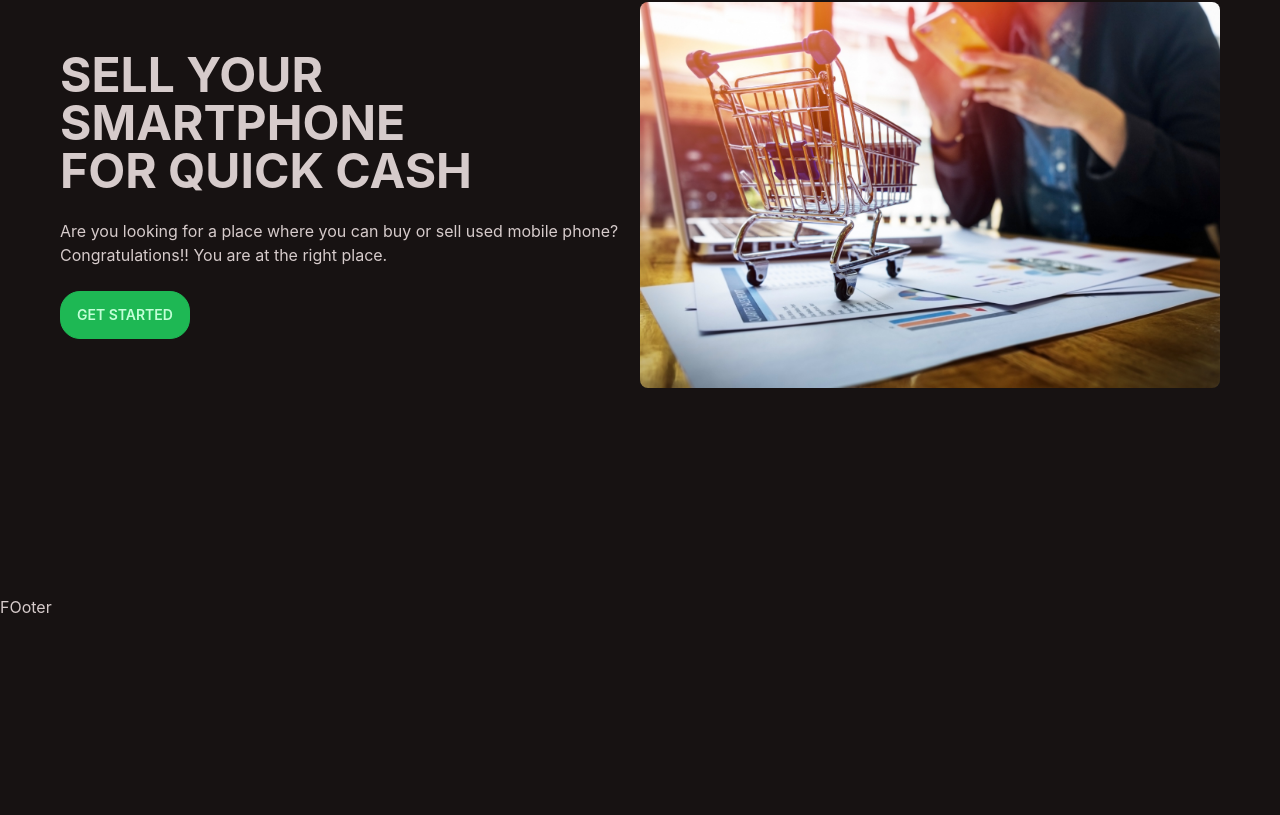
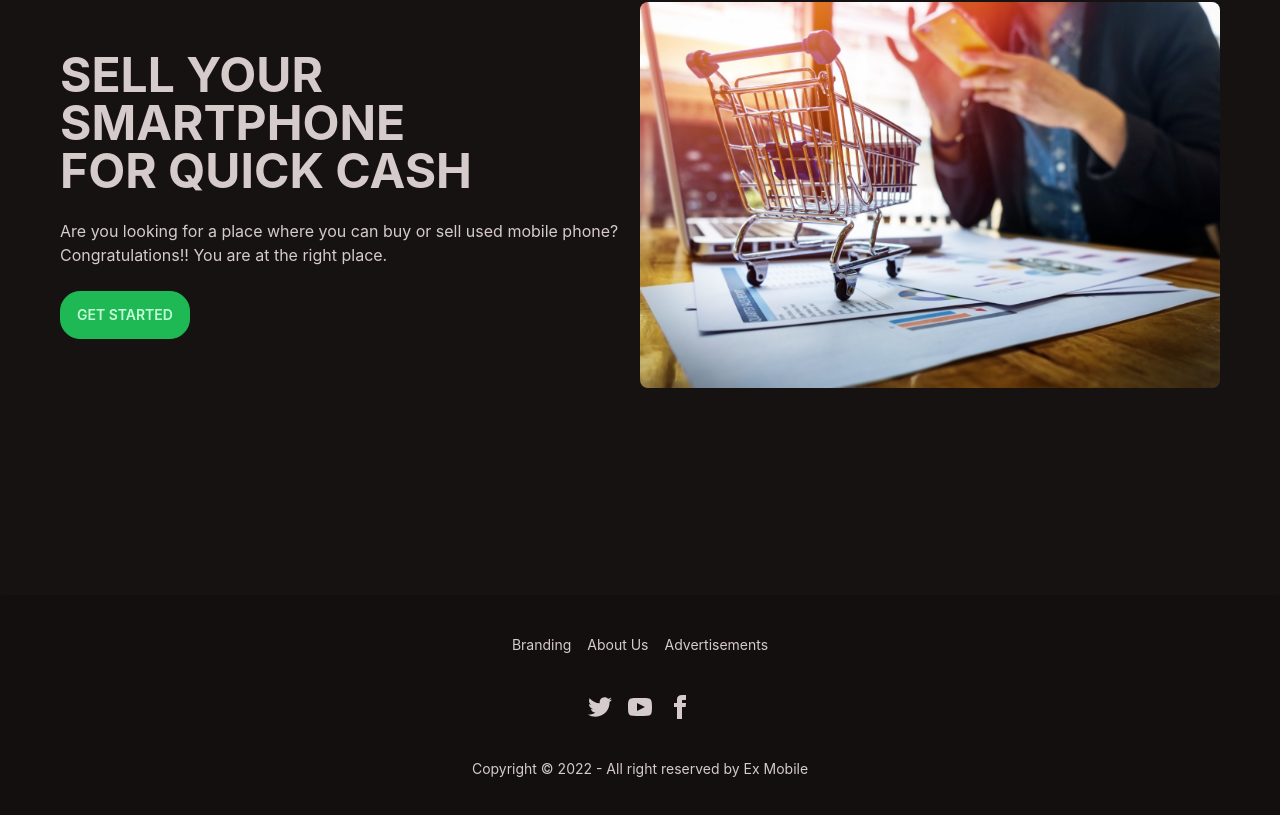
Before and after one commit to m7real/ex-mobile-client, a React (Create React App) app: page / in a window 1280 px wide. Shown: the part 269-1084 px from the top of the page. Before the commit the page ends 888 px from the top, so only its background shows below. Built offline with nearby package versions, Linux system fonts and the light colour scheme.

Commit message:
footer added

```diff
--- a/src/Pages/Shared/Footer/Footer.js
+++ b/src/Pages/Shared/Footer/Footer.js
@@ -2,9 +2,35 @@
 
 const Footer = () => {
   return (
-    <div>
-      <h2>FOoter</h2>
-    </div>
+    <footer className="footer footer-center p-10 bg-base-300 text-base-content rounded">
+      <div className="grid grid-flow-col gap-4">
+        <a className="link link-hover">Branding</a>
+        <a className="link link-hover">About Us</a>
+        <a className="link link-hover">Advertisements</a>
+      </div>
+      <div>
+        <div className="grid grid-flow-col gap-4">
+          <a>
+            <svg xmlns="http://www.w3.org/2000/svg" width="24" height="24" viewBox="0 0 24 24" className="fill-current">
+              <path d="M24 4.557c-.883.392-1.832.656-2.828.775 1.017-.609 1.798-1.574 2.165-2.724-.951.564-2.005.974-3.127 1.195-.897-.957-2.178-1.555-3.594-1.555-3.179 0-5.515 2.966-4.797 6.045-4.091-.205-7.719-2.165-10.148-5.144-1.29 2.213-.669 5.108 1.523 6.574-.806-.026-1.566-.247-2.229-.616-.054 2.281 1.581 4.415 3.949 4.89-.693.188-1.452.232-2.224.084.626 1.956 2.444 3.379 4.6 3.419-2.07 1.623-4.678 2.348-7.29 2.04 2.179 1.397 4.768 2.212 7.548 2.212 9.142 0 14.307-7.721 13.995-14.646.962-.695 1.797-1.562 2.457-2.549z"></path>
+            </svg>
+          </a>
+          <a>
+            <svg xmlns="http://www.w3.org/2000/svg" width="24" height="24" viewBox="0 0 24 24" className="fill-current">
+              <path d="M19.615 3.184c-3.604-.246-11.631-.245-15.23 0-3.897.266-4.356 2.62-4.385 8.816.029 6.185.484 8.549 4.385 8.816 3.6.245 11.626.246 15.23 0 3.897-.266 4.356-2.62 4.385-8.816-.029-6.185-.484-8.549-4.385-8.816zm-10.615 12.816v-8l8 3.993-8 4.007z"></path>
+            </svg>
+          </a>
+          <a>
+            <svg xmlns="http://www.w3.org/2000/svg" width="24" height="24" viewBox="0 0 24 24" className="fill-current">
+              <path d="M9 8h-3v4h3v12h5v-12h3.642l.358-4h-4v-1.667c0-.955.192-1.333 1.115-1.333h2.885v-5h-3.808c-3.596 0-5.192 1.583-5.192 4.615v3.385z"></path>
+            </svg>
+          </a>
+        </div>
+      </div>
+      <div>
+        <p>Copyright © 2022 - All right reserved by Ex Mobile</p>
+      </div>
+    </footer>
   );
 };
 
```
Also changed, not shown: src/assets/images/logo.png (added).
